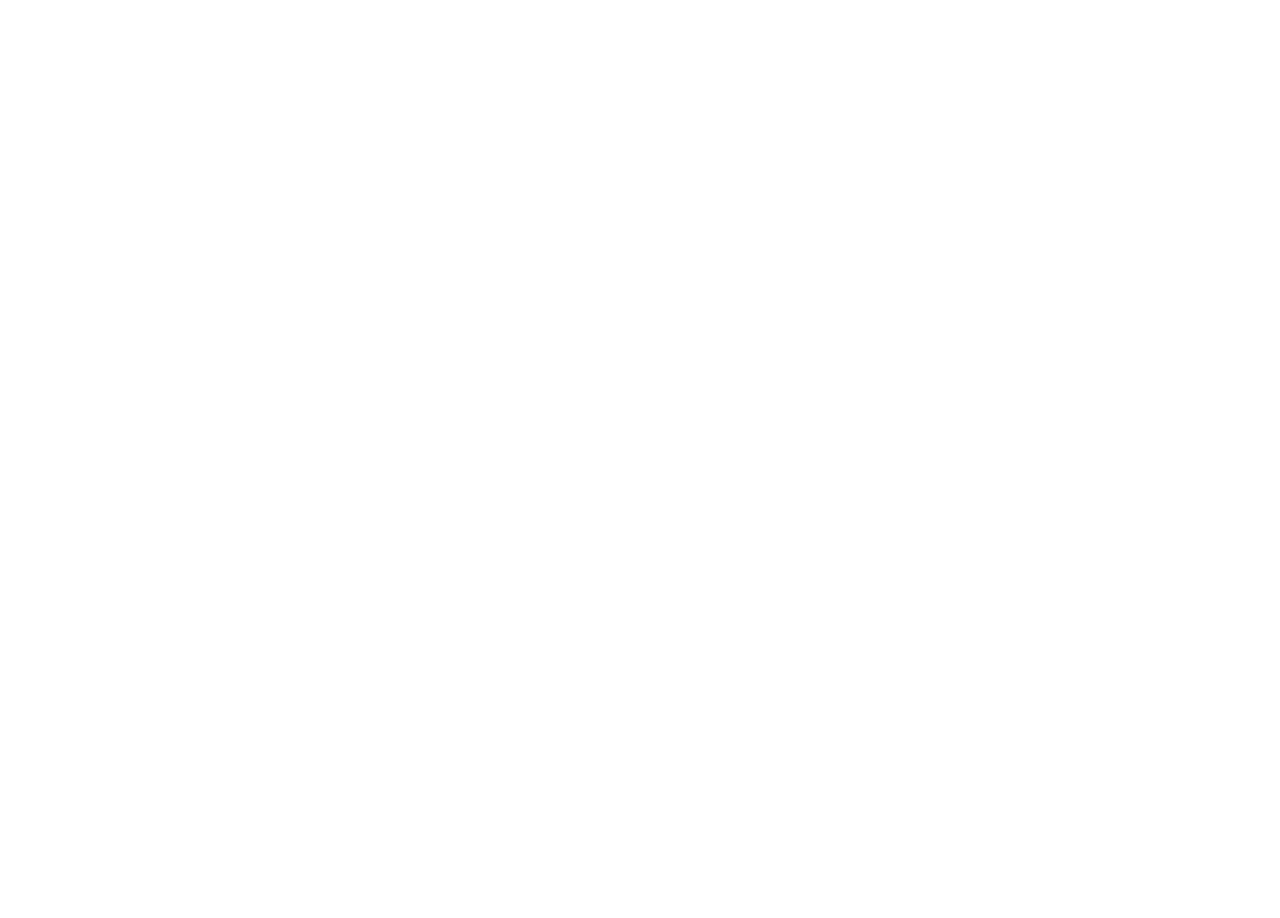
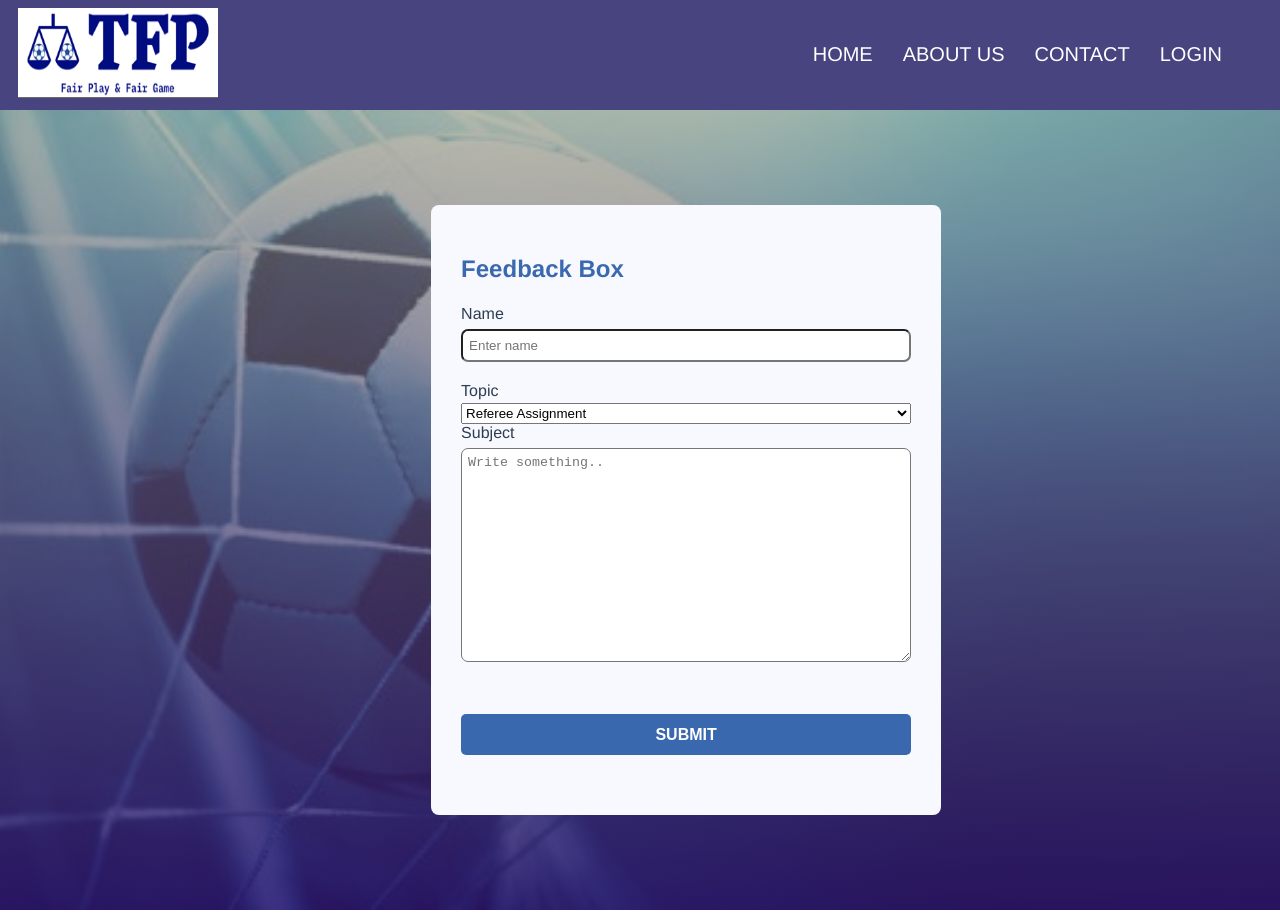
Before and after one commit to SU-CS308-22FA/Team-41-Frontend, a Vue app: page /feedBack in a window 1280 px wide. Before the commit this address had no page. Before the commit the page ends 800 px from the top, so only its background shows below. Built offline with nearby package versions, Linux system fonts and the light colour scheme.

Commit message:
feedback page frontend

```diff
--- /dev/null
+++ b/src/components/FeedBack.vue
@@ -0,0 +1,152 @@
+<template>
+    <NavBar></NavBar>
+    <div class="container">
+        <form class="feedback-form">
+            <h2 style="color: rgba(17, 73, 158, 0.818)">Feedback Box</h2>
+
+            <label for="name">Name</label>
+            <input name="name" v-model="name" placeholder="Enter name" type="text">
+
+            <label for="topic">Topic</label>
+            <select id="topic" name="topic" type="topic">
+            <option value="referee">Referee Assignment</option>
+            <option value="schedule">Schedule</option>
+            <option value="other">Other</option>
+            </select>
+            <label for="subject">Subject</label>
+            <textarea id="subject" name="subject" placeholder="Write something.." style="height:200px"></textarea>
+
+
+            <button class="feedback">
+                <a>SUBMIT</a>
+            </button>
+        </form>
+    </div>
+</template>
+
+<script>
+    import NavBar from './NavBar.vue'
+
+    export default {
+        path: '/feedback',
+        name: 'FeedBack',
+        components: {
+            NavBar,
+        },
+    };
+</script>
+
+
+<style scoped>
+    head{
+        box-sizing: border-box;
+        padding:0;
+        margin:0;
+    }
+
+    body{
+        margin: 0;
+        height: 100%;
+        position: absolute;
+        bottom:0px;
+    }
+    .container{
+        background-image: linear-gradient(to bottom, rgba(145,146,122,0.62),rgba(47, 20, 109, 0.8)),url(../assets/ball.jpg);
+        background-size: cover;
+        height:100vh;
+        margin: 50px -10px 0 -10px;
+        text-align: center;
+        display: flex;
+        padding-left: 33%;
+        align-items: center;
+    }
+
+    .feedback-form{
+        background-color: ghostwhite;
+        width: 450px;
+        height: 550px;
+        padding:30px;
+        margin: 1.1em 1em;
+        display:grid;
+        border-radius: 8px;
+        text-align: left;
+
+        /*background: #2980b9 url('https://static.tumblr.com/03fbbc566b081016810402488936fbae/pqpk3dn/MRSmlzpj3/tumblr_static_bg3.png') repeat 0 0;
+        -webkit-animation: 10s linear 0s normal none infinite animate;
+        -moz-animation: 10s linear 0s normal none infinite animate;
+        -ms-animation: 10s linear 0s normal none infinite animate;
+        -o-animation: 10s linear 0s normal none infinite animate;
+        animation: 10s linear 0s normal none infinite animate;*/
+    }
+
+    @-webkit-keyframes animate {
+        from {background-position:0 0;}
+        to {background-position: 500px 0;}
+    }
+
+    @-moz-keyframes animate {
+        from {background-position:0 0;}
+        to {background-position: 500px 0;}
+    }
+
+    @-ms-keyframes animate {
+        from {background-position:0 0;}
+        to {background-position: 500px 0;}
+    }
+
+    @-o-keyframes animate {
+        from {background-position:0 0;}
+        to {background-position: 500px 0;}
+    }
+
+    @keyframes animate {
+        from {background-position:0 0;}
+        to {background-position: 500px 0;}
+    }
+
+    input[type=text]{
+        margin-bottom: 20px;
+        border-radius: 7px;
+        padding:6px;
+        margin-top: 3px;
+    }
+
+    select[type=topic]{
+        margin-bottom: 20px;
+        border-radius: 7px;
+        padding:6px;
+        margin-top: 3px;
+    }
+    textarea{
+        margin-bottom: 20px;
+        border-radius: 7px;
+        padding:6px;
+        margin-top: 3px;
+    }
+
+    .feedback{
+        background-color: rgba(17, 73, 158, 0.818);
+        padding:10px;
+        border:none;
+        margin-top: 30px;
+        margin-bottom: 30px;
+        border-radius: 5px;
+        transition: 0.5s ease;
+    }
+
+    .feedback a{
+        color: white;
+        text-decoration: none;
+        font-weight: bold;
+        text-transform: uppercase;
+        font-size: medium;
+    }
+    .feedback:hover{
+        cursor: pointer;
+        transform: scale(1.1);
+    }
+
+
+
+
+</style>
--- a/src/components/LoggedNavBar.vue
+++ b/src/components/LoggedNavBar.vue
@@ -8,7 +8,7 @@
             <ul>
                 <li><router-link class= "navborder" to="/">HOME</router-link></li>
                 <li><router-link class= "navborder" to="">ABOUT US</router-link></li>
-                <li><router-link class= "navborder" to="">CONTACT</router-link></li>
+                <li><router-link class= "navborder" to="/feedback">CONTACT</router-link></li>
                 <li><router-link class= "navborder" to="/ProfilePage">PROFILE</router-link></li>
             </ul>
         </div>
--- a/src/components/NavBar.vue
+++ b/src/components/NavBar.vue
@@ -8,7 +8,7 @@
             <ul>
                 <li><router-link class= "navborder" to="/">HOME</router-link></li>
                 <li><router-link class= "navborder" to="">ABOUT US</router-link></li>
-                <li><router-link class= "navborder" to="">CONTACT</router-link></li>
+                <li><router-link class= "navborder" to="/feedback">CONTACT</router-link></li>
                 <li><router-link class= "navborder" to="/login">LOGIN</router-link></li>
             </ul>
         </div>
--- a/src/router/index.js
+++ b/src/router/index.js
@@ -5,6 +5,7 @@ import HomePage from "../components/Home.vue";
 import ProfilePage from "../components/ProfilePage.vue";
 import EditProfile from "../components/EditProfile.vue";
 import ChangePassword from "../components/ChangePassword.vue";
+import FeedBack from "../components/FeedBack";
 
 
 
@@ -39,6 +40,11 @@ const routes = [
         path:"/ChangePassword",
         name:"ChangePassword",
         component: ChangePassword
+    },
+    {
+        path:"/feedBack",
+        name:"FeedBack",
+        component: FeedBack
     }
 
 ]
```
